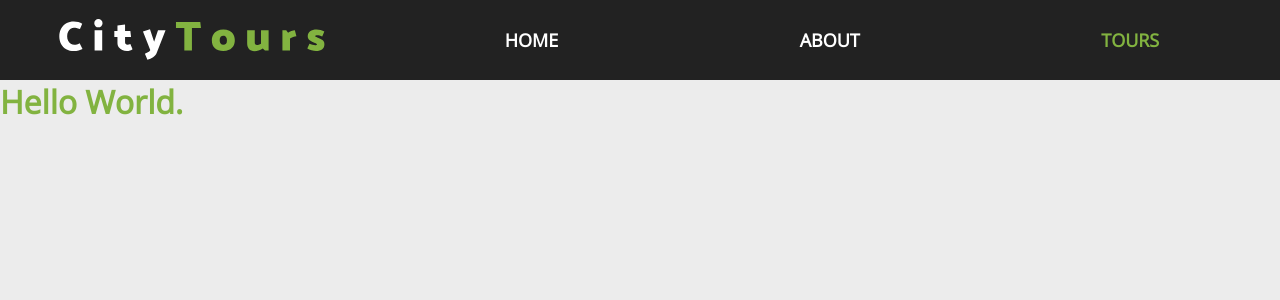
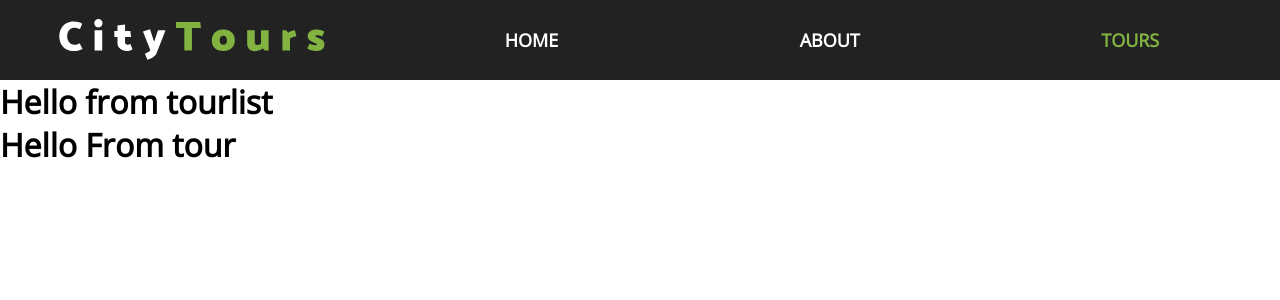
Before and after one commit to muhammadsalif/City-Tours-App-React, a React (Create React App) app: page / in a window 1280 px wide. Shown: the top 300 px of the page. Built offline with nearby package versions, Linux system fonts and the light colour scheme.

Commit message:
Folder Structure completed

```diff
--- a/src/App.js
+++ b/src/App.js
@@ -1,5 +1,8 @@
 import React, { Component } from "react";
 import Navbar from "./components/Navbar/Navbar";
+import Tour from "./components/Tour/Tour";
+import TourList from "./components/TourList/TourList";
+
 import "./App.scss";
 
 class App extends Component {
@@ -7,9 +10,8 @@ class App extends Component {
     return (
       <React.Fragment>
         <Navbar></Navbar>
-        <div>
-          <h1>Hello World.</h1>
-        </div>
+        <TourList></TourList>
+        <Tour></Tour>
       </React.Fragment>
     );
   }
--- /dev/null
+++ b/src/components/Tour/Tour.jsx
@@ -0,0 +1,6 @@
+import "./tour.scss";
+import React from "react";
+
+export default function Tour() {
+  return <h1 className="checking">Hello From tour</h1>;
+}
--- /dev/null
+++ b/src/components/Tour/tour.scss
@@ -0,0 +1 @@
+@import "../../index.scss";
--- /dev/null
+++ b/src/components/TourList/TourList.jsx
@@ -0,0 +1,20 @@
+import React, { Component } from "react";
+import "./tourlist.scss";
+import { tourData } from "../../tourData";
+
+class TourList extends Component {
+  state = {
+    tours: tourData,
+  };
+  render() {
+    console.log(this.state.tours);
+
+    return (
+      <div>
+        <h1>Hello from tourlist</h1>
+      </div>
+    );
+  }
+}
+
+export default TourList;
--- a/src/index.scss
+++ b/src/index.scss
@@ -10,6 +10,4 @@ $mainGrey: #ececec;
 
 body {
   font-family: "Open Sans", sans-serif;
-  background-color: $mainGrey;
-  color: $mainGreen;
 }
```
Also changed, not shown: src/components/TourList/tourlist.scss (added).
